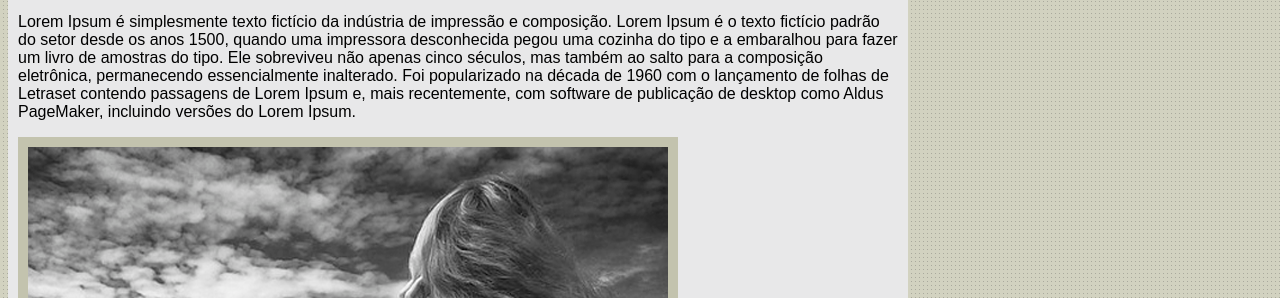
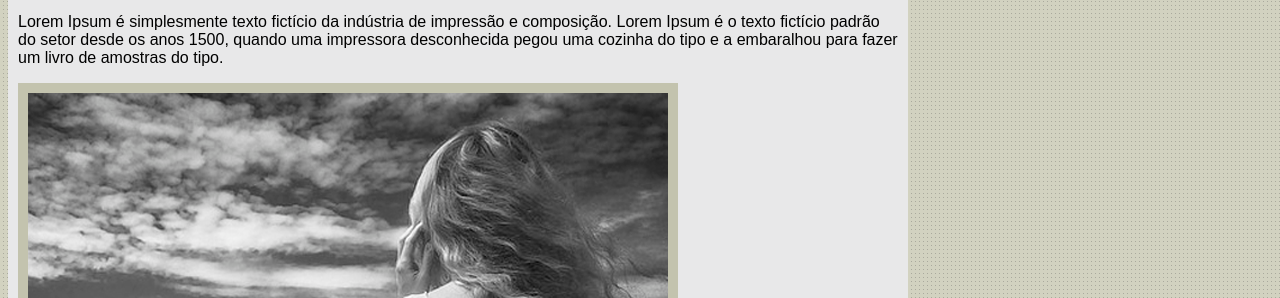
Before and after one commit to offsvi/ProjetoAnnaBella, a plain HTML site: page contato.html in a window 1280 px wide. Shown: the part 502-800 px from the top of the page. Drawn offline with Linux system fonts and the light colour scheme.

Commit message:
Diminuindo o texto em contato

```diff
--- a/contato.html
+++ b/contato.html
@@ -32,15 +32,7 @@
                 é o texto fictício padrão do setor desde os anos
                 1500, quando uma impressora desconhecida pegou
                 uma cozinha do tipo e a embaralhou para fazer
-                um livro de amostras do tipo. Ele sobreviveu
-                não apenas cinco séculos, mas também ao salto
-                para a composição eletrônica, permanecendo
-                essencialmente inalterado. Foi popularizado
-                na década de 1960 com o lançamento de folhas
-                de Letraset contendo passagens de Lorem Ipsum
-                e, mais recentemente, com software de publicação
-                de desktop como Aldus PageMaker, incluindo
-                versões do Lorem Ipsum.
+                um livro de amostras do tipo.
             </p>
             <img src="imagens/foto1.png" class="img-campanha">
 
```
